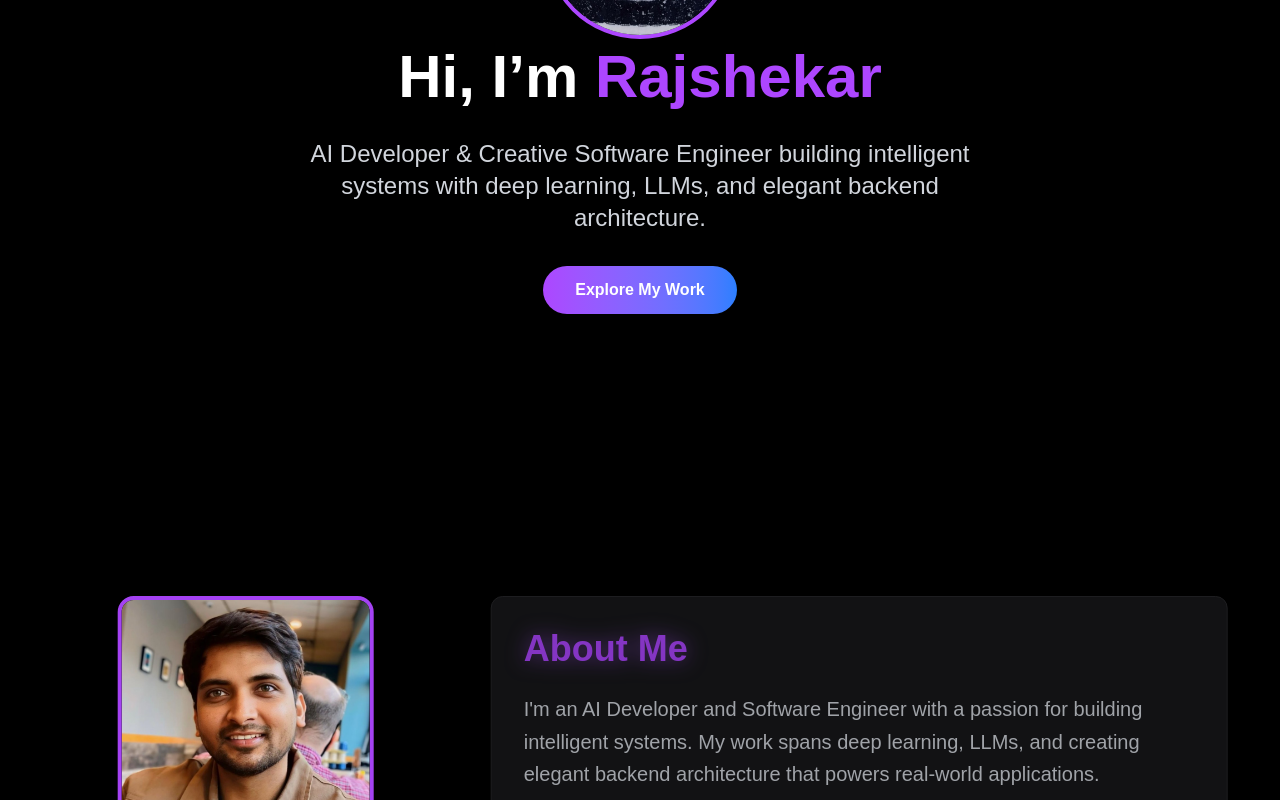
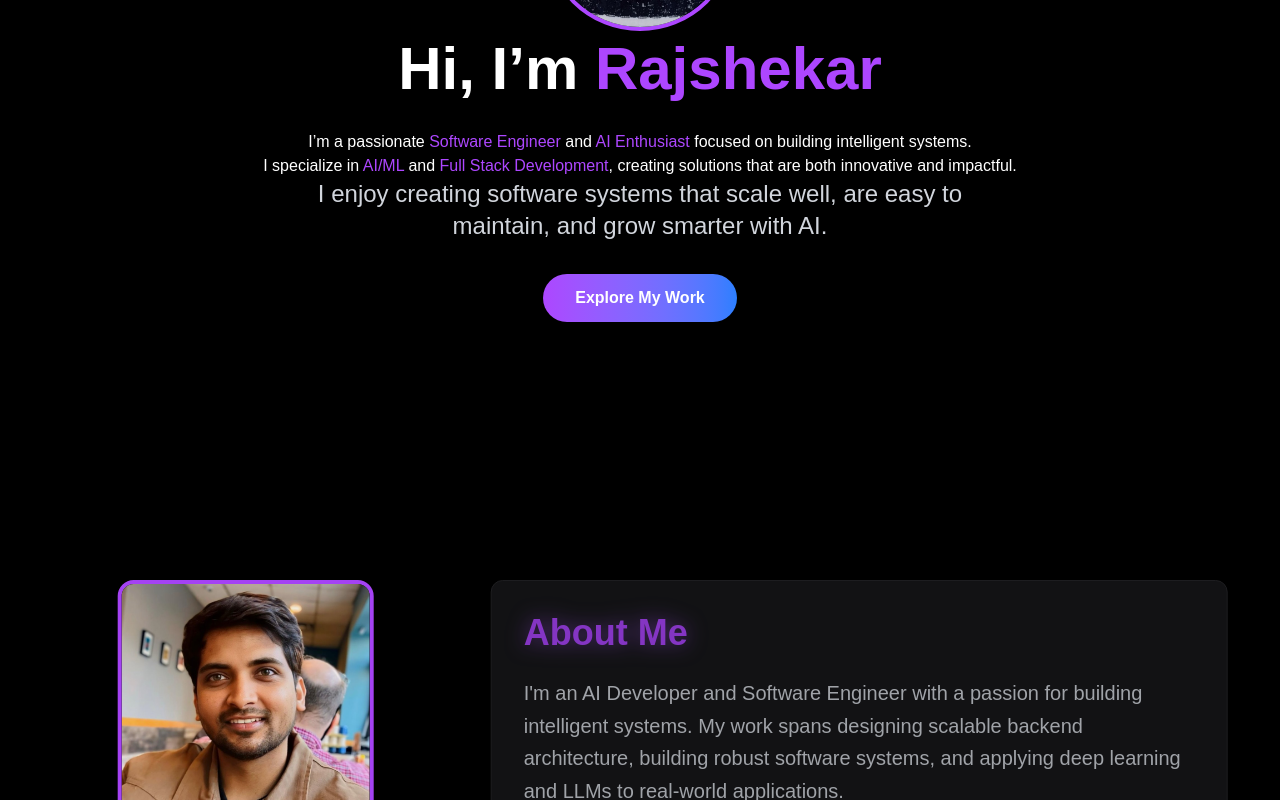
Before and after one commit to rajshekarm/personal-portfolio, a React (Vite) app: page / in a window 1280 px wide. Shown: the part 400-1200 px from the top of the page. Built offline with nearby package versions, Linux system fonts and the light colour scheme.

Commit message:
modifying aboutt

```diff
--- a/src/App.tsx
+++ b/src/App.tsx
@@ -30,7 +30,8 @@ function App() {
             <Hero />
             <About />
             <OrbitalSkills />
-            <InteractiveSkillMap />
+
+            {/* <InteractiveSkillMap /> */}
             <Skills />
             <Projects />
           </>
--- a/src/components/About.tsx
+++ b/src/components/About.tsx
@@ -37,10 +37,12 @@ export default function About() {
 
           <p className="text-lg sm:text-xl leading-relaxed text-gray-300">
             I'm an AI Developer and Software Engineer with a passion for building intelligent systems.
-            My work spans deep learning, LLMs, and creating elegant backend architecture that powers real-world applications.
+My work spans designing scalable backend architecture, building robust software systems, and applying deep learning and LLMs to real-world applications.
+
           </p>
 
           <p className="mt-6 text-lg sm:text-xl leading-relaxed text-gray-300">
+
             I enjoy turning complex problems into clean, scalable solutions — whether that’s through building full-stack apps,
             developing generative AI features, or optimizing infrastructure for performance.
           </p>
--- a/src/components/Hero.tsx
+++ b/src/components/Hero.tsx
@@ -53,11 +53,16 @@ export default function Hero() {
 
       {/* 🔤 Hero Content */}
       <h1 className="text-5xl sm:text-6xl font-bold mb-6 leading-tight">
-        Hi, I’m <span className="text-purple-500">Rajshekar</span>
+        Hi, I’m <span className="text-purple-500">Rajshekar </span>
       </h1>
-
+      <p>
+        I’m a passionate <span className="text-purple-500">Software Engineer</span> and <span className="text-purple-500">AI Enthusiast</span> focused on building intelligent systems.
+      </p>
+      <p>
+        I specialize in <span className="text-purple-500">AI/ML</span> and <span className="text-purple-500">Full Stack Development</span>, creating solutions that are both innovative and impactful.
+      </p>
       <p className="text-xl sm:text-2xl max-w-2xl text-gray-300 mb-8">
-        AI Developer & Creative Software Engineer building intelligent systems with deep learning, LLMs, and elegant backend architecture.
+        I enjoy creating software systems that scale well, are easy to maintain, and grow smarter with AI.
       </p>
 
       <a
```
